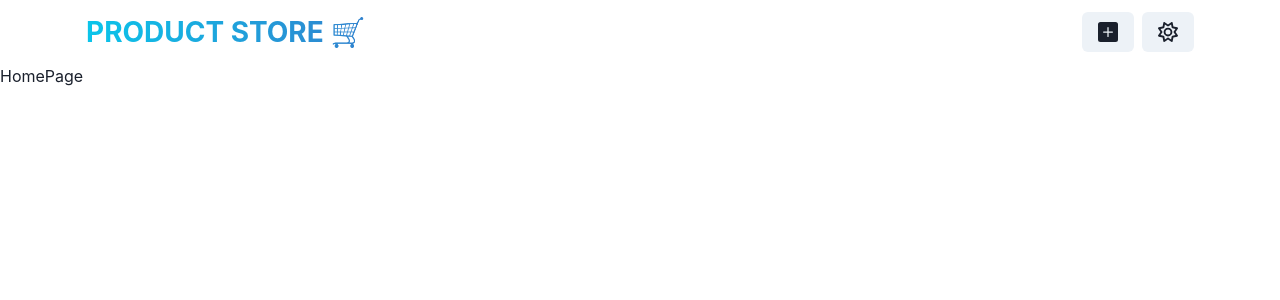
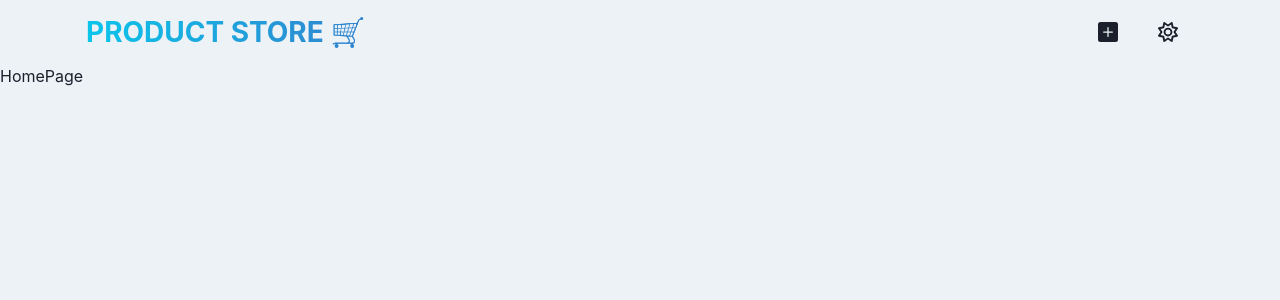
Before and after one commit to Hamid-0/dynamic-store, a React (Vite) app in the folder frontend/: page / in a window 1280 px wide. Shown: the top 300 px of the page. Built offline with nearby package versions, Linux system fonts and the light colour scheme.

Commit message:
fix: update App component to use color mode for background and replace icon in Navbar

```diff
--- a/frontend/src/App.jsx
+++ b/frontend/src/App.jsx
@@ -1,4 +1,4 @@
-import { Box } from "@chakra-ui/react"
+import { Box,useColorModeValue } from "@chakra-ui/react"
 import { Route,Routes } from "react-router-dom"
 import HomePage from "./pages/HomePage"
 import CreatePage from "./pages/CreatePage"
@@ -7,7 +7,7 @@ function App() {
 
   return (
 
-      <Box minH={"100vh"}>
+      <Box minH={"100vh"} bg={useColorModeValue("gray.100","gray.900")}>
         <Navbar/>
         <Routes>
           <Route path="/" element={<HomePage/>}/>
--- a/frontend/src/components/Navbar.jsx
+++ b/frontend/src/components/Navbar.jsx
@@ -2,7 +2,7 @@ import { Container, Flex, Text, HStack, Button, useColorMode } from "@chakra-ui/
 import { BsFillPlusSquareFill } from "react-icons/bs";
 import { Link } from "react-router-dom";
 import { FaRegSun } from "react-icons/fa6";
-import { FaSun } from "react-icons/fa";
+import { IoMoonSharp } from "react-icons/io5";
 
 const Navbar = () => {
     const {colorMode,toggleColorMode} = useColorMode();
@@ -36,7 +36,7 @@ const Navbar = () => {
                         </Button>
                     </Link>
                     <Button onClick={toggleColorMode}>
-                        {colorMode === "light" ?<FaRegSun fontSize={20} />: <FaSun fontSize={20}/>}
+                        {colorMode === "light" ?<FaRegSun fontSize={20} />: <IoMoonSharp fontSize={20}/>}
                     </Button>
 
                 </HStack>
```
